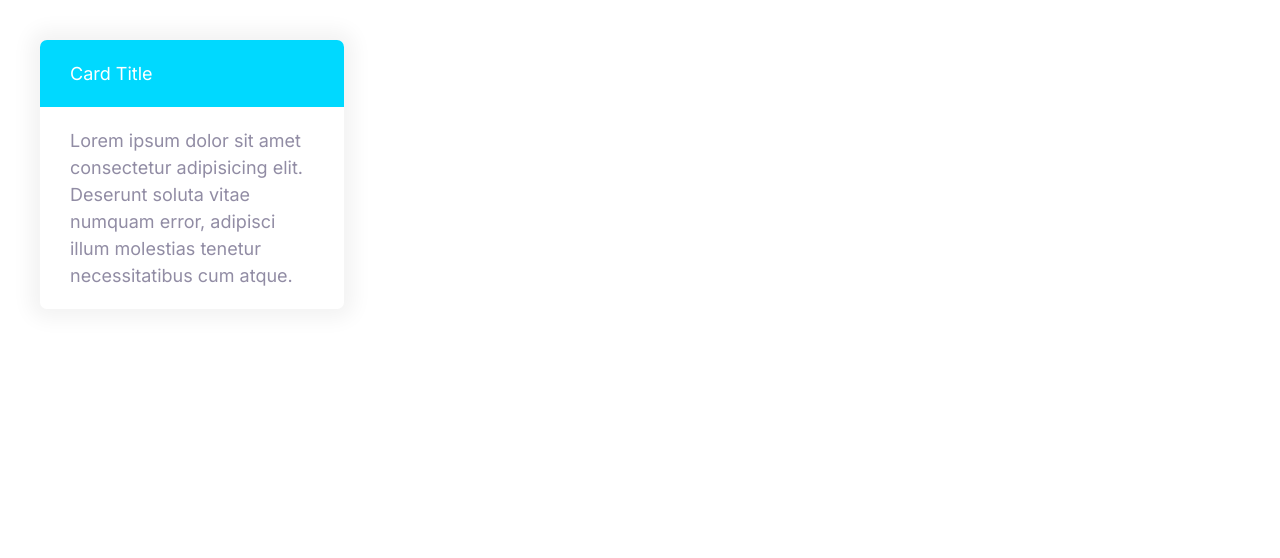
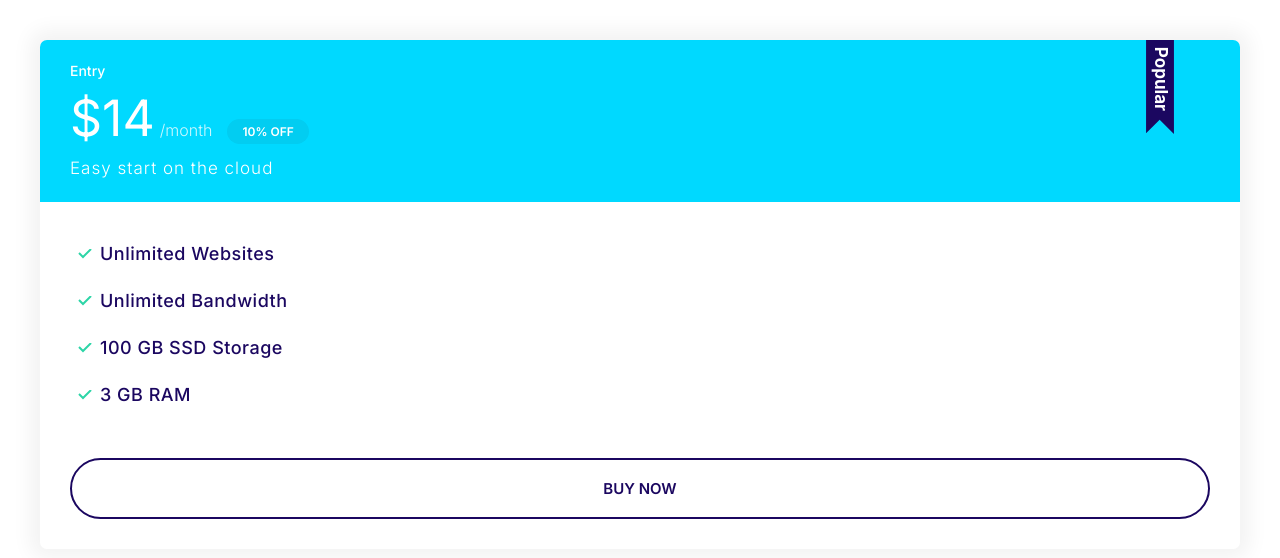
Before and after one commit to Notonogoro/moshify, a plain HTML site: page index.html in a window 1280 px wide. Drawn offline with Linux system fonts and the light colour scheme.

Commit message:
Add plans component

```diff
--- a/css/styles.css
+++ b/css/styles.css
@@ -117,6 +117,7 @@ a {
 
 .badge--small {
   font-size: 1.6rem;
+  padding: 0.5rem 1.5rem;
 }
 
 @media screen and (min-width: 1024px) {
@@ -299,3 +300,73 @@ a {
   background: var(--color-secondary);
   color: white;
 }
+
+.card--secondary .badge--secondary {
+  background: #02cdf1;
+}
+
+/* Plans */
+.plan__name {
+  color: #fff;
+  font-size: 2.4rem;
+  font-weight: 500;
+  margin: 0;
+}
+
+.plan__price {
+  font-size: 6rem;
+}
+
+.plan__billing-cycle {
+  font-size: 2.4rem;
+  font-weight: 300;
+  margin-right: 1rem;
+  opacity: 0.8;
+}
+
+.plan__description {
+  display: block;
+  font-size: 2rem;
+  font-weight: 300;
+  letter-spacing: 1px;
+}
+
+.plan .list__item {
+  font-weight: 500;
+  letter-spacing: 0.5px;
+  margin-bottom: 2rem;
+}
+
+.plan .btn {
+  margin-top: 3rem;
+}
+
+.plan--popular .card__header {
+  position: relative;
+}
+
+.plan--popular .card__header::before {
+  content: url(../images/popular.svg);
+  display: inline-block;
+  position: absolute;
+  right: 5%;
+  top: -6px;
+  width: 40px;
+}
+@media screen and (min-width: 1024px) {
+  .plan__name {
+    font-size: 1.4rem;
+  }
+
+  .plan__price {
+    font-size: 5rem;
+  }
+
+  .plan__billing-cycle {
+    font-size: 1.6rem;
+  }
+
+  .plan__description {
+    font-size: 1.7rem;
+  }
+}
--- a/index.html
+++ b/index.html
@@ -7,20 +7,32 @@
     <link rel="preconnect" href="https://fonts.googleapis.com" />
     <link rel="preconnect" href="https://fonts.gstatic.com" crossorigin />
     <link
-      href="https://fonts.googleapis.com/css2?family=Inter:wght@400;600;700&display=swap"
+      href="https://fonts.googleapis.com/css2?family=Inter:wght@100..900&display=swap"
       rel="stylesheet"
     />
     <link rel="stylesheet" href="css/normalize.css" />
     <link rel="stylesheet" href="css/styles.css" />
   </head>
   <body>
-    <div style="width: 30%; padding: 4rem">
-      <div class="card card--secondary">
-        <header class="card__header">Card Title</header>
-        <div class="card__body">
-          Lorem ipsum dolor sit amet consectetur adipisicing elit. Deserunt
-          soluta vitae numquam error, adipisci illum molestias tenetur
-          necessitatibus cum atque.
+    <div style="padding: 4rem">
+      <div class="plan plan--popular">
+        <div class="card card--secondary">
+          <header class="card__header">
+            <h3 class="plan__name">Entry</h3>
+            <span class="plan__price">$14</span>
+            <span class="plan__billing-cycle">/month</span>
+            <span class="badge badge--secondary badge--small">10% OFF</span>
+            <span class="plan__description">Easy start on the cloud</span>
+          </header>
+          <div class="card__body">
+            <ul class="list list--tick">
+              <li class="list__item">Unlimited Websites</li>
+              <li class="list__item">Unlimited Bandwidth</li>
+              <li class="list__item">100 GB SSD Storage</li>
+              <li class="list__item">3 GB RAM</li>
+            </ul>
+            <button class="btn btn--outline btn--block">Buy Now</button>
+          </div>
         </div>
       </div>
     </div>
```
Also changed, not shown: components/plans.html (added, +20 -0 lines), images/popular.svg (added).
